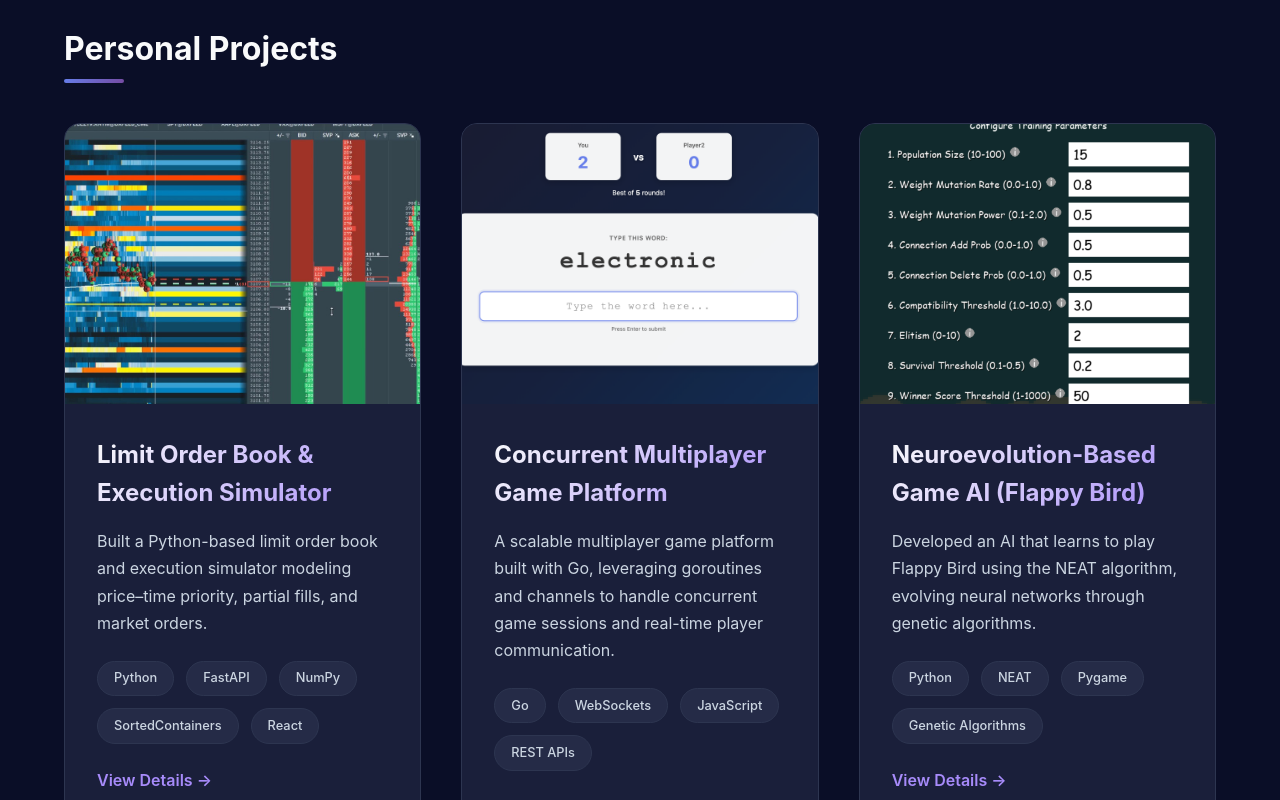
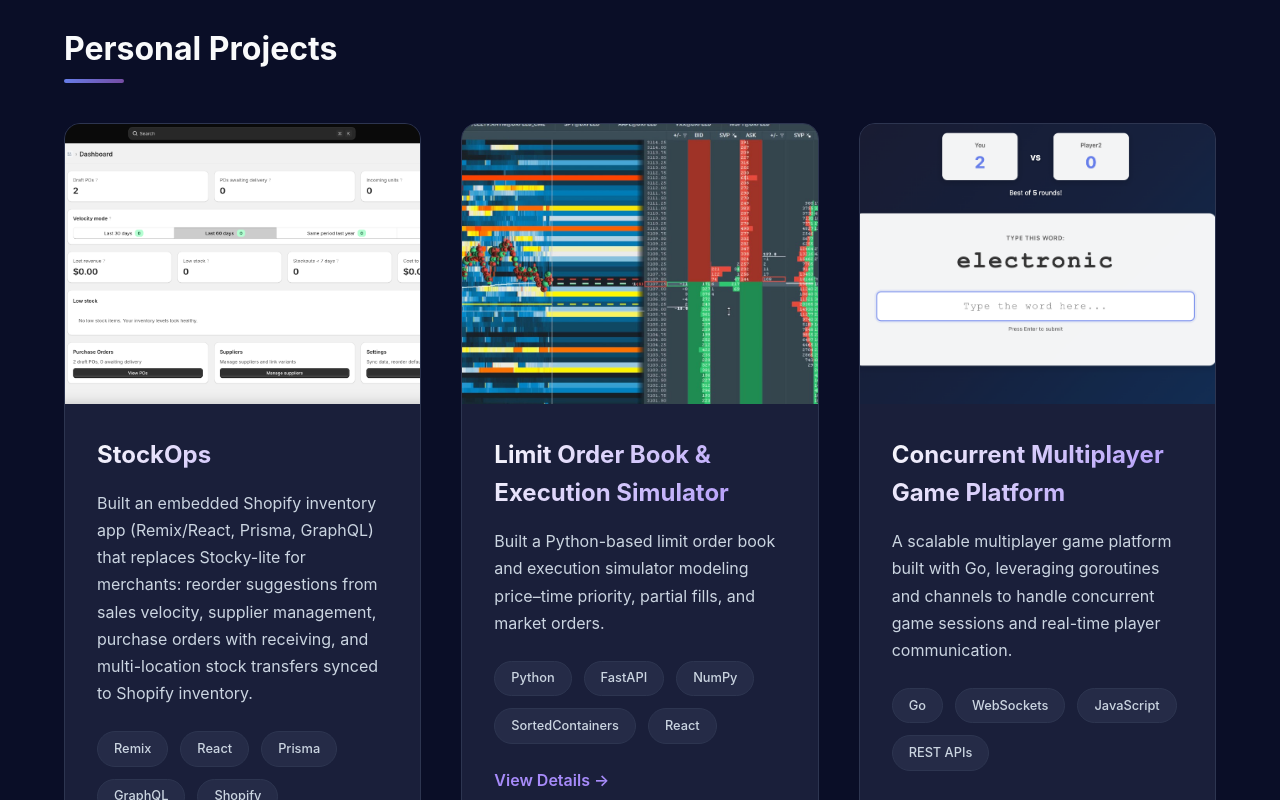
Before and after one commit to NickGardi/personalSite, a React (Vite) app: page / in a window 1280 px wide. Shown: the part 620-1420 px from the top of the page. Built offline with nearby package versions, Linux system fonts and the light colour scheme.

Commit message:
Add StockOps project

```diff
--- a/src/components/Projects.tsx
+++ b/src/components/Projects.tsx
@@ -21,6 +21,16 @@ export interface Project {
 }
 
 const projects: Project[] = [
+  {
+    title: 'StockOps',
+    description: 'Built an embedded Shopify inventory app (Remix/React, Prisma, GraphQL) that replaces Stocky-lite for merchants: reorder suggestions from sales velocity, supplier management, purchase orders with receiving, and multi-location stock transfers synced to Shopify inventory.',
+    longDescription: 'Built StockOps, an embedded Shopify inventory management app using Remix, Prisma, and Shopify GraphQL, covering reorder forecasting, purchase orders, receiving, suppliers, and inter-location transfers. Designed workflows that keep local inventory state and Shopify in sync (send/receive/delete reverse), with soft-delete audit trails and webhook-driven product/location updates. Implemented multi-tenant shop isolation, encrypted access-token storage, and operational UI for drafts → confirm → receive purchase order flows. Shopify App Store listing pending approval.',
+    technologies: ['Remix', 'React', 'Prisma', 'GraphQL', 'Shopify'],
+    imageUrl: '/stockops.png',
+    media: [
+      { type: 'image', url: '/stockops.png', title: 'StockOps Screenshot' },
+    ],
+  },
   {
     title: 'Limit Order Book & Execution Simulator',
     description: 'Built a Python-based limit order book and execution simulator modeling price–time priority, partial fills, and market orders.',
```
Also changed, not shown: public/stockops.png (added).
